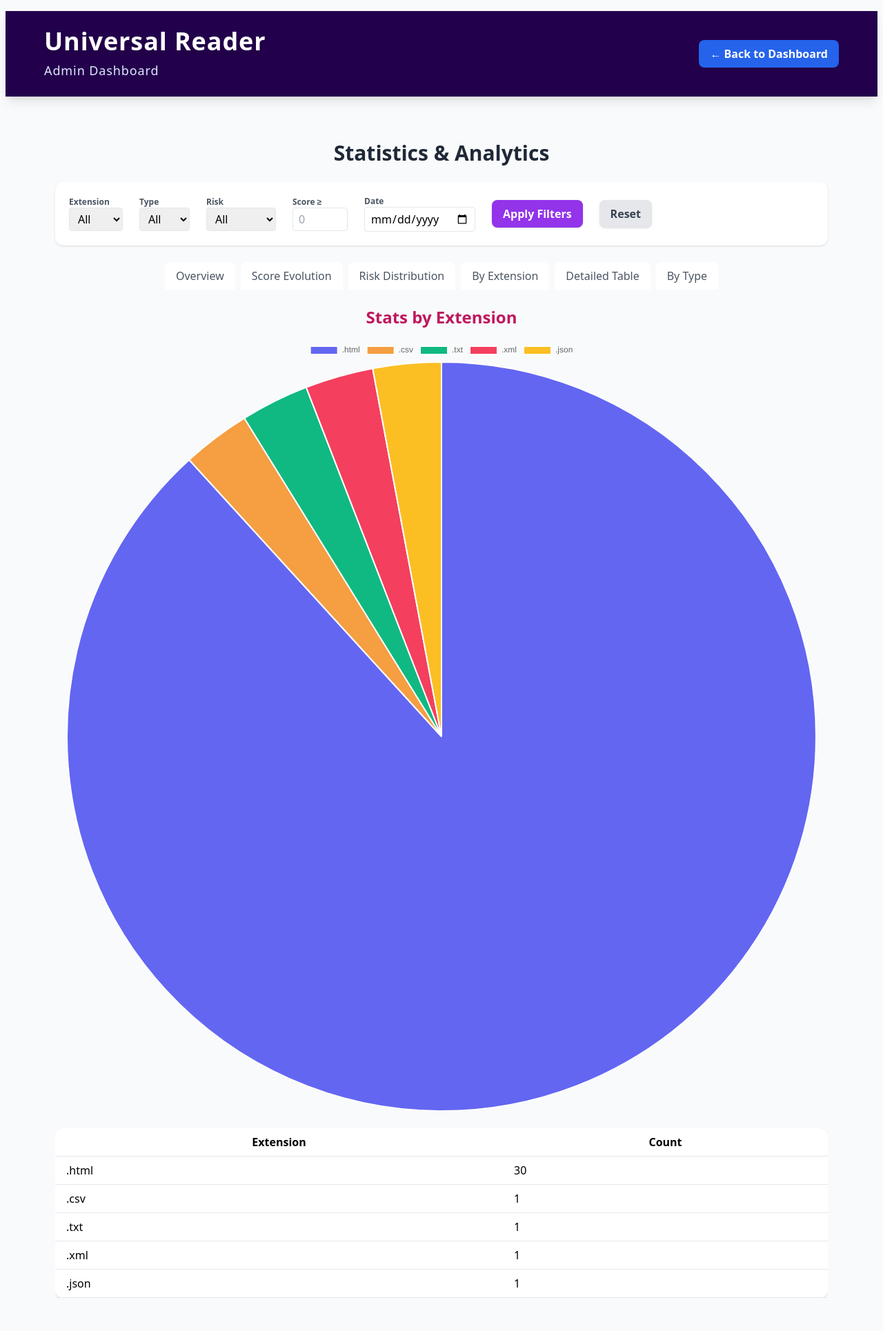
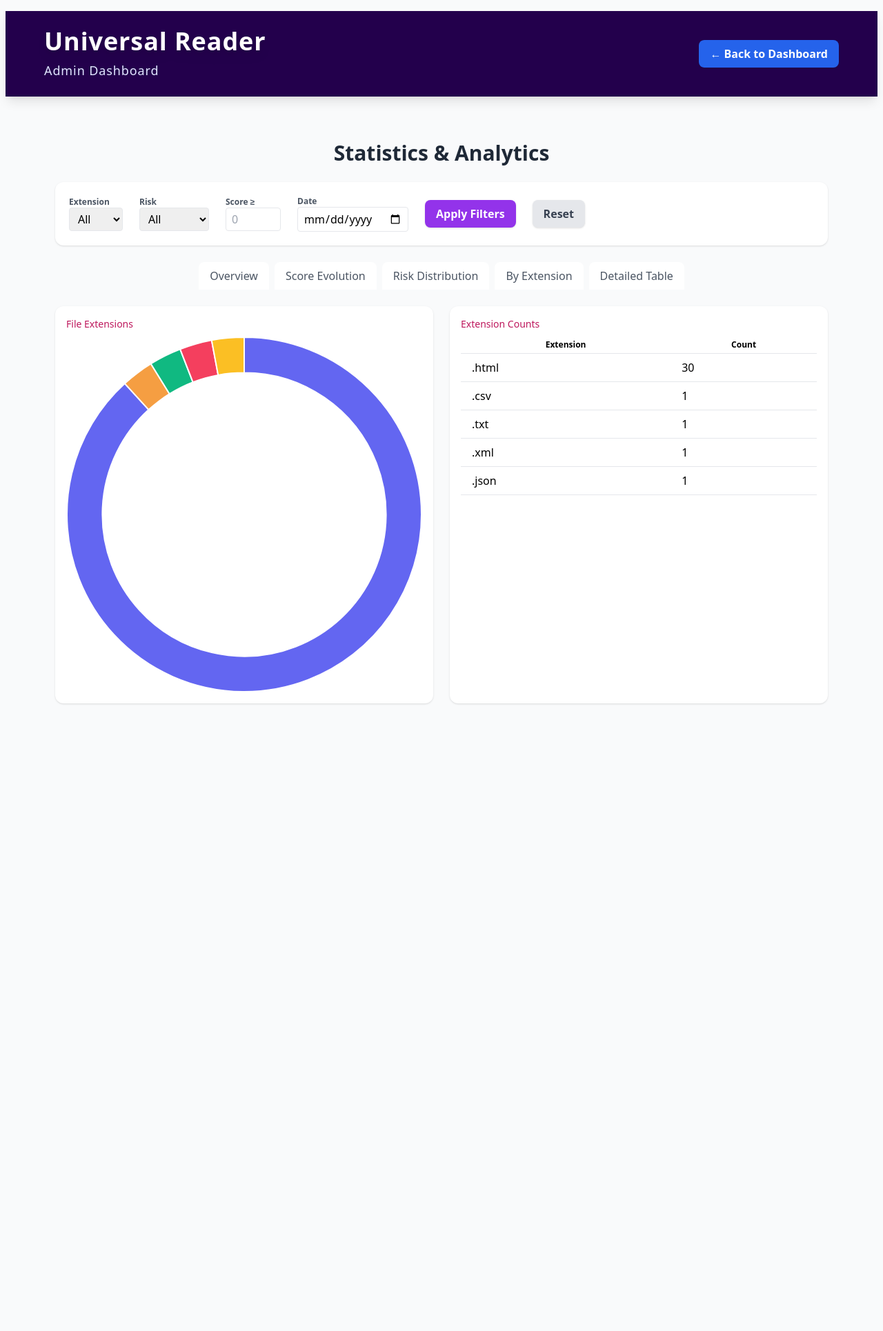
Before and after one commit to denisjng/html_view, a Flask app: page /dashboard/stats in a window 1280 px wide, after a click on "By Extension". Shown: the whole page at 69% size. After the commit the page ends 1021 px from the top, so only its background shows below. Run offline with Flask 2, Linux system fonts and the light colour scheme; some libraries are stand-ins or nearby versions.

Commit message:
removed  Type because it was the same as extension

```diff
--- a/templates/stats.html
+++ b/templates/stats.html
@@ -32,12 +32,7 @@
                         <option value="">All</option>
                     </select>
                 </div>
-                <div>
-                    <label class="block text-xs font-semibold text-gray-600">Type</label>
-                    <select id="filter-type" class="border rounded px-2 py-1">
-                        <option value="">All</option>
-                    </select>
-                </div>
+
                 <div>
                     <label class="block text-xs font-semibold text-gray-600">Risk</label>
                     <select id="filter-risk" class="border rounded px-2 py-1">
@@ -67,7 +62,6 @@
                 <button class="tab-btn px-4 py-2 rounded-t-lg font-medium text-gray-600 bg-white hover:bg-yellow-100 focus:bg-yellow-200 transition" onclick="showTab('risk')">Risk Distribution</button>
                 <button class="tab-btn px-4 py-2 rounded-t-lg font-medium text-gray-600 bg-white hover:bg-pink-100 focus:bg-pink-200 transition" onclick="showTab('byext')">By Extension</button>
                 <button class="tab-btn px-4 py-2 rounded-t-lg font-medium text-gray-600 bg-white hover:bg-purple-100 focus:bg-purple-200 transition" onclick="showTab('details')">Detailed Table</button>
-                <button class="tab-btn px-4 py-2 rounded-t-lg font-medium text-gray-600 bg-white hover:bg-indigo-100 focus:bg-indigo-200 transition" onclick="showTab('bytype')">By Type</button>
             </div>
 
             <!-- Tab Panes -->
@@ -108,6 +102,25 @@
                 <h2 class="font-semibold text-2xl text-center mb-4 text-yellow-700">Risk Distribution Over Time</h2>
                 <canvas id="riskDistributionChart" height="120"></canvas>
             </div>
+            <div id="byext" class="tab-pane hidden">
+                <div class="grid grid-cols-1 md:grid-cols-2 gap-6">
+                    <div class="bg-white rounded-xl shadow p-4">
+                        <h3 class="text-sm font-medium text-pink-700 mb-2">File Extensions</h3>
+                        <canvas id="byExtChart" height="20"></canvas>
+                    </div>
+                    <div class="bg-white rounded-xl shadow p-4">
+                        <h3 class="text-sm font-medium text-pink-700 mb-2">Extension Counts</h3>
+                        <div class="overflow-x-auto">
+                            <table class="min-w-full">
+                                <thead>
+                                    <tr><th class="py-1 px-2 border-b text-xs">Extension</th><th class="py-1 px-2 border-b text-xs">Count</th></tr>
+                                </thead>
+                                <tbody id="byExtTableBody"></tbody>
+                            </table>
+                        </div>
+                    </div>
+                </div>
+            </div>
             <div id="details" class="tab-pane hidden">
                 <h2 class="font-semibold text-2xl text-center mb-4 text-purple-700">Detailed File Table</h2>
                 <div class="overflow-x-auto">
@@ -126,30 +139,7 @@
                     </table>
                 </div>
             </div>
-            <div id="byext" class="tab-pane hidden">
-                <h2 class="font-semibold text-2xl text-center mb-4 text-pink-700">Stats by Extension</h2>
-                <canvas id="byExtChart" height="120"></canvas>
-                <div class="overflow-x-auto mt-6">
-                    <table class="min-w-full bg-white rounded-xl shadow">
-                        <thead>
-                            <tr><th class="py-2 px-4 border-b">Extension</th><th class="py-2 px-4 border-b">Count</th></tr>
-                        </thead>
-                        <tbody id="byExtTableBody"></tbody>
-                    </table>
-                </div>
-            </div>
-            <div id="bytype" class="tab-pane hidden">
-                <h2 class="font-semibold text-2xl text-center mb-4 text-indigo-700">Stats by Type</h2>
-                <canvas id="byTypeChart" height="120"></canvas>
-                <div class="overflow-x-auto mt-6">
-                    <table class="min-w-full bg-white rounded-xl shadow">
-                        <thead>
-                            <tr><th class="py-2 px-4 border-b">Count</th></tr>
-                        </thead>
-                        <tbody id="byTypeTableBody"></tbody>
-                    </table>
-                </div>
-            </div>
+
         </div>
 
         <!-- Dump JSON safely for the JS below -->
@@ -167,12 +157,11 @@
         let scoreEvolutionChart = null;
         let riskDistributionChart = null;
         let byExtChart = null;
-        let byTypeChart = null;
 
         function computeFilteredStats(files) {
             let safe = 0, low = 0, medium = 0, high = 0, sum = 0;
             let evolution = {}, risk = {};
-            let ext_counts = {}, type_counts = {};
+            let ext_counts = {};
 
             files.forEach(f => {
                 sum += f.score;
@@ -181,171 +170,59 @@
                 else if (f.risk === 'medium') medium++;
                 else if (f.risk === 'high')   high++;
 
-                // Evolution
-                evolution[f.date] = evolution[f.date] || [];
-                evolution[f.date].push(f.score);
+                // Count by extension
+                ext_counts[f.ext] = (ext_counts[f.ext] || 0) + 1;
 
-                // Risk by date
-                risk[f.date] = risk[f.date] || { safe:0, low:0, medium:0, high:0 };
-                risk[f.date][f.risk]++;
-
-                // Counts
-                ext_counts[f.ext]   = (ext_counts[f.ext]   || 0) + 1;
-                type_counts[f.type] = (type_counts[f.type] || 0) + 1;
+                // Track evolution
+                const date = f.date.slice(0, 7); // YYYY-MM
+                evolution[date] = (evolution[date] || 0) + 1;
+                // Track risk distribution
+                risk[date] = risk[date] || { safe: 0, low: 0, medium: 0, high: 0 };
+                risk[date][f.risk]++;
             });
-
-            const dates = Object.keys(evolution).sort();
-            const evolution_avgs = dates.map(d => {
-                const arr = evolution[d];
-                return arr.reduce((a,b)=>a+b,0) / arr.length;
-            });
-
-            const risk_dates = Object.keys(risk).sort();
-            const risk_safe   = risk_dates.map(d=>risk[d].safe);
-            const risk_low    = risk_dates.map(d=>risk[d].low);
-            const risk_med    = risk_dates.map(d=>risk[d].medium);
-            const risk_high   = risk_dates.map(d=>risk[d].high);
 
             return {
                 total: files.length,
-                safe, low, medium, high,
-                average: files.length ? sum/files.length : 0,
-                evolution: { dates, averages: evolution_avgs },
-                risk:      { dates: risk_dates, safe: risk_safe, low: risk_low, medium: risk_med, high: risk_high },
-                ext_counts,
-                type_counts
+                safe,
+                low,
+                medium,
+                high,
+                average: files.length ? Math.round(sum / files.length) : 0,
+                evolution,
+                risk,
+                ext_counts
             };
         }
 
         function updateAllStats(filteredFiles) {
             const stats = computeFilteredStats(filteredFiles);
 
-            // Overview
-            document.getElementById('stat-total').textContent   = stats.total;
-            document.getElementById('stat-safe').textContent    = stats.safe;
-            document.getElementById('stat-low').textContent     = stats.low;
-            document.getElementById('stat-medium').textContent  = stats.medium;
-            document.getElementById('stat-high').textContent    = stats.high;
-            document.getElementById('stat-average').textContent = stats.average.toFixed(2);
+            // Update overview stats
+            document.getElementById('stat-total').textContent = stats.total;
+            document.getElementById('stat-safe').textContent = stats.safe;
+            document.getElementById('stat-low').textContent = stats.low;
+            document.getElementById('stat-medium').textContent = stats.medium;
+            document.getElementById('stat-high').textContent = stats.high;
+            document.getElementById('stat-average').textContent = stats.average;
 
-            // Details table
-            const tbody = document.getElementById('detailsTableBody');
-            tbody.innerHTML = '';
-            filteredFiles.forEach(f => {
-                const tr = document.createElement('tr');
-                tr.innerHTML = `
-                    <td class="py-2 px-4 border-b">${f.file}</td>
-                    <td class="py-2 px-4 border-b">${f.ext}</td>
-                    <td class="py-2 px-4 border-b">${f.score}</td>
-                    <td class="py-2 px-4 border-b">${f.status}</td>
-                    <td class="py-2 px-4 border-b">${f.date}</td>
-                    <td class="py-2 px-4 border-b">${f.risk}</td>
-                `;
-                tbody.appendChild(tr);
-            });
+            // Update charts
+            updateScoreEvolutionChart(stats.evolution);
+            updateRiskDistributionChart(stats.risk);
+            updateByExtChart(stats.ext_counts);
 
-            // By Extension table
-            const extBody = document.getElementById('byExtTableBody');
-            extBody.innerHTML = '';
-            Object.keys(stats.ext_counts).forEach(ext => {
-                const tr = document.createElement('tr');
-                tr.innerHTML = `<td class="py-2 px-4 border-b">.${ext}</td><td class="py-2 px-4 border-b">${stats.ext_counts[ext]}</td>`;
-                extBody.appendChild(tr);
-            });
-
-            // By Type table
-            const typeBody = document.getElementById('byTypeTableBody');
-            typeBody.innerHTML = '';
-            Object.keys(stats.type_counts).forEach(t => {
-                const tr = document.createElement('tr');
-                tr.innerHTML = `<td class="py-2 px-4 border-b">${stats.type_counts[t]}</td>`;
-                typeBody.appendChild(tr);
-            });
-
-            // Score Evolution chart
-            if (scoreEvolutionChart) scoreEvolutionChart.destroy();
-            scoreEvolutionChart = new Chart(
-                document.getElementById('scoreEvolutionChart').getContext('2d'),
-                {
-                    type: 'line',
-                    data: {
-                        labels: stats.evolution.dates,
-                        datasets: [{
-                            label: 'Average Score',
-                            data: stats.evolution.averages,
-                            fill: false,
-                            borderColor: 'rgb(99, 102, 241)',
-                            tension: 0.1
-                        }]
-                    },
-                    options: { responsive: true }
-                }
-            );
-
-            // Risk Distribution chart
-            if (riskDistributionChart) riskDistributionChart.destroy();
-            riskDistributionChart = new Chart(
-                document.getElementById('riskDistributionChart').getContext('2d'),
-                {
-                    type: 'bar',
-                    data: {
-                        labels: stats.risk.dates,
-                        datasets: [
-                            { label: 'Safe',   data: stats.risk.safe,   backgroundColor: 'rgb(34,197,94,0.7)' },
-                            { label: 'Low',    data: stats.risk.low,    backgroundColor: 'rgb(253,224,71,0.7)' },
-                            { label: 'Medium', data: stats.risk.medium, backgroundColor: 'rgb(251,191,36,0.7)' },
-                            { label: 'High',   data: stats.risk.high,   backgroundColor: 'rgb(239,68,68,0.7)' }
-                        ]
-                    },
-                    options: { responsive: true, plugins: { legend: { position: 'top' } }}
-                }
-            );
-
-            // By Extension pie
-            if (byExtChart) byExtChart.destroy();
-            byExtChart = new Chart(
-                document.getElementById('byExtChart').getContext('2d'),
-                {
-                    type: 'pie',
-                    data: {
-                        labels: Object.keys(stats.ext_counts).map(e => '.' + e),
-                        datasets: [{
-                            data: Object.values(stats.ext_counts),
-                            backgroundColor: ['#6366F1','#F59E42','#10B981','#F43F5E','#FBBF24','#3B82F6','#EAB308','#A21CAF']
-                        }]
-                    },
-                    options: { responsive: true }
-                }
-            );
-
-            // By Type doughnut
-            if (byTypeChart) byTypeChart.destroy();
-            byTypeChart = new Chart(
-                document.getElementById('byTypeChart').getContext('2d'),
-                {
-                    type: 'doughnut',
-                    data: {
-                        labels: Object.keys(stats.type_counts),
-                        datasets: [{
-                            data: Object.values(stats.type_counts),
-                            backgroundColor: ['#6366F1','#F59E42','#10B981','#F43F5E','#FBBF24','#3B82F6','#EAB308','#A21CAF']
-                        }]
-                    },
-                    options: { responsive: true }
-                }
-            );
+            // Update tables
+            updateDetailsTable(filteredFiles);
+            updateByExtTable(stats.ext_counts);
         }
 
         function getFilteredFiles() {
             const ext   = document.getElementById('filter-ext').value;
-            const type  = document.getElementById('filter-type').value;
             const risk  = document.getElementById('filter-risk').value;
             const score = parseInt(document.getElementById('filter-score').value, 10);
             const date  = document.getElementById('filter-date').value;
 
             return statsData.files.filter(f =>
                 (!ext   || f.ext   === ext) &&
-                (!type  || f.type  === type) &&
                 (!risk  || f.risk  === risk) &&
                 (isNaN(score) || f.score >= score) &&
                 (!date  || f.date  === date)
@@ -366,27 +243,17 @@
         }
 
         function populateFilterDropdowns() {
-            const extSet  = new Set();
-            const typeSet = new Set();
+            const extSet = new Set();
             statsData.files.forEach(f => {
-                if (f.ext)  extSet.add(f.ext);
-                if (f.type) typeSet.add(f.type);
+                if (f.ext) extSet.add(f.ext);
             });
 
-            const extSel  = document.getElementById('filter-ext');
-            const typeSel = document.getElementById('filter-type');
-
+            const extSel = document.getElementById('filter-ext');
             extSet.forEach(e => {
                 const opt = document.createElement('option');
                 opt.value = e;
                 opt.textContent = '.' + e;
                 extSel.appendChild(opt);
-            });
-            typeSet.forEach(t => {
-                const opt = document.createElement('option');
-                opt.value = t;
-                opt.textContent = t;
-                typeSel.appendChild(opt);
             });
         }
 
@@ -394,6 +261,158 @@
             document.querySelectorAll('.tab-pane').forEach(p => p.classList.add('hidden'));
             document.getElementById(tab).classList.remove('hidden');
             updateAllStats(getFilteredFiles());
+        }
+
+        // Define chart update functions
+        function updateScoreEvolutionChart(evolution) {
+            if (!scoreEvolutionChart) {
+                scoreEvolutionChart = new Chart(document.getElementById('scoreEvolutionChart'), {
+                    type: 'line',
+                    data: {
+                        labels: Object.keys(evolution),
+                        datasets: [{
+                            label: 'Files per Month',
+                            data: Object.values(evolution),
+                            fill: false,
+                            borderColor: '#6366f1',
+                            tension: 0.1
+                        }]
+                    },
+                    options: {
+                        responsive: true,
+                        plugins: {
+                            legend: {
+                                position: 'top',
+                            },
+                            title: {
+                                display: true,
+                                text: 'File Count Evolution'
+                            }
+                        }
+                    }
+                });
+            } else {
+                scoreEvolutionChart.data.labels = Object.keys(evolution);
+                scoreEvolutionChart.data.datasets[0].data = Object.values(evolution);
+                scoreEvolutionChart.update();
+            }
+        }
+
+        function updateRiskDistributionChart(risk) {
+            if (!riskDistributionChart) {
+                riskDistributionChart = new Chart(document.getElementById('riskDistributionChart'), {
+                    type: 'bar',
+                    data: {
+                        labels: Object.keys(risk),
+                        datasets: [
+                            {
+                                label: 'Safe',
+                                data: Object.values(risk).map(r => r.safe),
+                                backgroundColor: '#10b981'
+                            },
+                            {
+                                label: 'Low',
+                                data: Object.values(risk).map(r => r.low),
+                                backgroundColor: '#f59e42'
+                            },
+                            {
+                                label: 'Medium',
+                                data: Object.values(risk).map(r => r.medium),
+                                backgroundColor: '#fbbf24'
+                            },
+                            {
+                                label: 'High',
+                                data: Object.values(risk).map(r => r.high),
+                                backgroundColor: '#ef4444'
+                            }
+                        ]
+                    },
+                    options: {
+                        responsive: true,
+                        plugins: {
+                            legend: {
+                                position: 'top',
+                            },
+                            title: {
+                                display: true,
+                                text: 'Risk Distribution Over Time'
+                            }
+                        }
+                    }
+                });
+            } else {
+                riskDistributionChart.data.labels = Object.keys(risk);
+                const values = Object.values(risk);
+                riskDistributionChart.data.datasets[0].data = values.map(r => r.safe);
+                riskDistributionChart.data.datasets[1].data = values.map(r => r.low);
+                riskDistributionChart.data.datasets[2].data = values.map(r => r.medium);
+                riskDistributionChart.data.datasets[3].data = values.map(r => r.high);
+                riskDistributionChart.update();
+            }
+        }
+
+        function updateByExtChart(ext_counts) {
+            if (!byExtChart) {
+                byExtChart = new Chart(document.getElementById('byExtChart'), {
+                    type: 'pie',
+                    data: {
+                        labels: Object.keys(ext_counts).map(e => '.' + e),
+                        datasets: [{
+                            data: Object.values(ext_counts),
+                            backgroundColor: [
+                                '#6366f1', '#f59e42', '#10b981', '#f43f5e',
+                                '#fbbf24', '#3b82f6', '#eab308', '#a21caf'
+                            ]
+                        }]
+                    },
+                    options: {
+                        responsive: true,
+                        plugins: {
+                            legend: {
+                                display: false
+                            }
+                        },
+                        layout: {
+                            padding: 0
+                        },
+                        cutout: '80%'
+                    }
+                });
+            } else {
+                byExtChart.data.labels = Object.keys(ext_counts).map(e => '.' + e);
+                byExtChart.data.datasets[0].data = Object.values(ext_counts);
+                byExtChart.update();
+            }
+        }
+
+        function updateDetailsTable(files) {
+            const tbody = document.getElementById('detailsTableBody');
+            tbody.innerHTML = '';
+            files.forEach(f => {
+                const tr = document.createElement('tr');
+                tr.innerHTML = `
+                    <td class="py-2 px-4 border-b">${f.file}</td>
+                    <td class="py-2 px-4 border-b">.${f.ext}</td>
+                    <td class="py-2 px-4 border-b">${f.score}</td>
+                    <td class="py-2 px-4 border-b">${f.status}</td>
+                    <td class="py-2 px-4 border-b">${f.date}</td>
+                    <td class="py-2 px-4 border-b">${f.risk}</td>
+                `;
+                tbody.appendChild(tr);
+            });
+        }
+
+        function updateByExtTable(ext_counts) {
+            const tbody = document.getElementById('byExtTableBody');
+            tbody.innerHTML = '';
+            Object.entries(ext_counts).forEach(([ext, count]) => {
+                const tr = document.createElement('tr');
+                tr.innerHTML = `
+                    <td class="py-2 px-4 border-b">.${ext}</td>
+                    <td class="py-2 px-4 border-b">${count}</td>
+                `;
+                tbody.appendChild(tr);
+            });
         }
 
         // INITIAL LOAD
```
